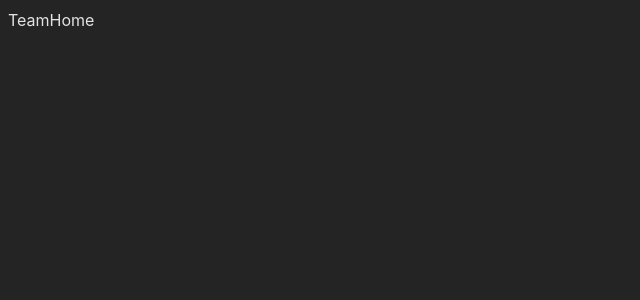
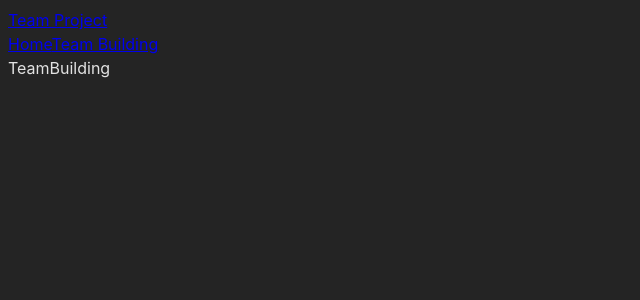
Before and after one commit to pernillasterner/router-practise-app, a React (Vite) app: page /team-building in a window 1280 px wide. Shown: the top 300 px of the page, without its empty margins (0-640 px from the left). Built offline with nearby package versions, Linux system fonts and the light colour scheme.

Commit message:
Add Routes and created child components

```diff
--- a/src/App.jsx
+++ b/src/App.jsx
@@ -1,9 +1,20 @@
+import { BrowserRouter, Routes, Route } from "react-router-dom";
 import { TeamHome } from "./TeamHome";
+import { TeamBuilding } from "./TeamBuilding";
+import { TeamDetail } from "./TeamDetail";
+import { Navbar } from "./Navbar";
 
 export function App() {
   return (
     <>
-      <TeamHome />
+      <BrowserRouter>
+        <Navbar />
+        <Routes>
+          <Route path="/" element={<TeamHome />}></Route>
+          <Route path="/team-detail" element={<TeamDetail />}></Route>
+          <Route path="/team-building" element={<TeamBuilding />}></Route>
+        </Routes>
+      </BrowserRouter>
     </>
   );
 }
--- a/src/Navbar.jsx
+++ b/src/Navbar.jsx
@@ -0,0 +1,15 @@
+import { NavLink } from "react-router-dom";
+
+export const Navbar = () => {
+  return (
+    <nav>
+      <div>
+        <NavLink to="/">Team Project</NavLink>
+      </div>
+      <div>
+        <NavLink to="/">Home</NavLink>
+        <NavLink to="team-building">Team Building</NavLink>
+      </div>
+    </nav>
+  );
+};
--- a/src/TeamActivities.jsx
+++ /dev/null
@@ -1,5 +0,0 @@
-export const TeamActivities = () => {
-  // https://www.boredapi.com/api/activities
-
-  return <div>TeamActivities</div>;
-};
--- /dev/null
+++ b/src/TeamBuilding.jsx
@@ -0,0 +1,5 @@
+export const TeamBuilding = () => {
+  // https://www.boredapi.com/api/activities
+
+  return <div>TeamBuilding</div>;
+};
```
